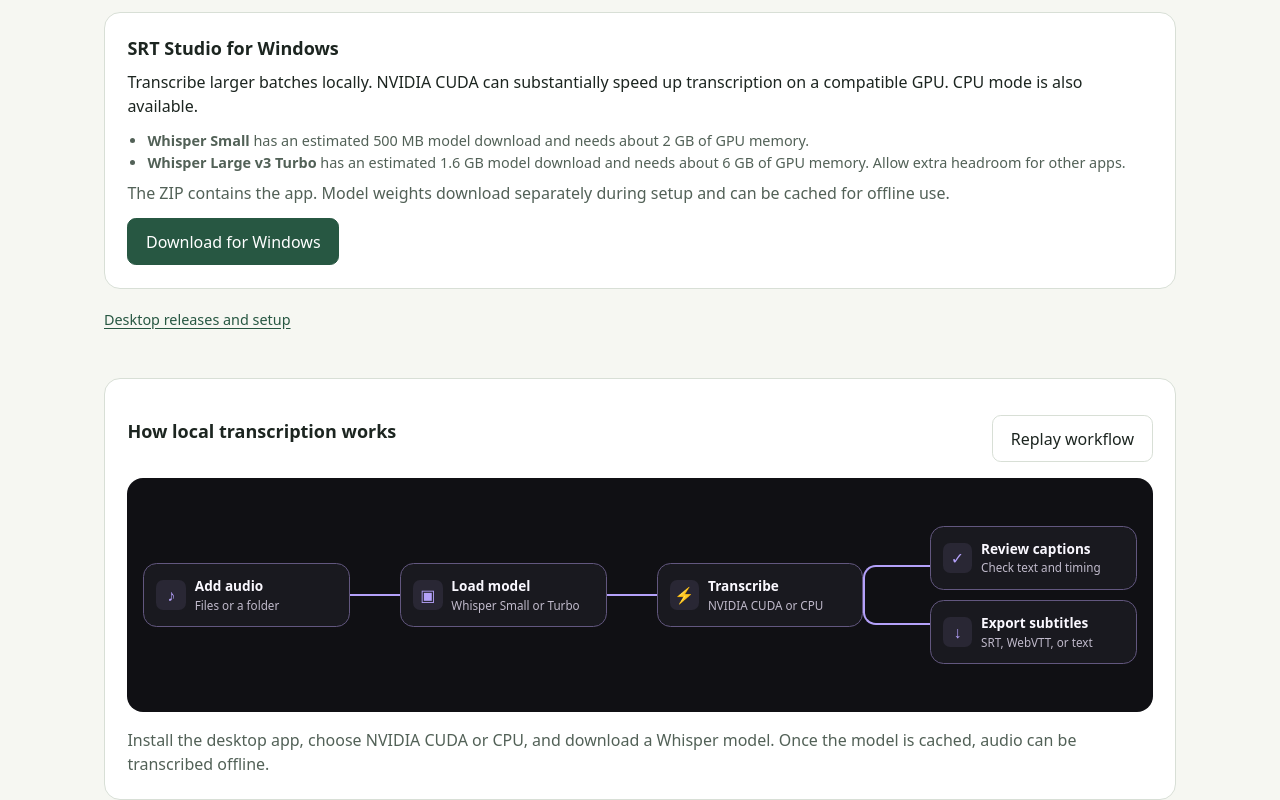
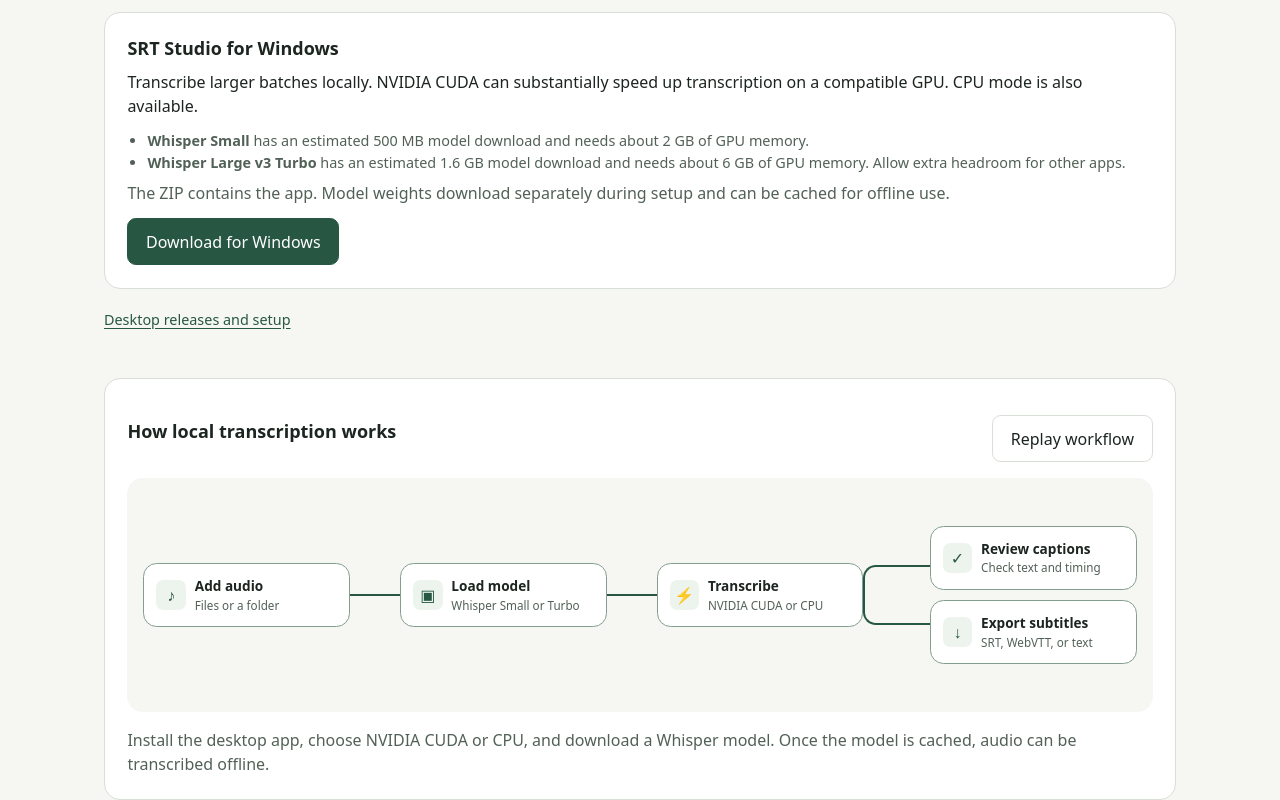
Before and after one commit to clankclankclankclank/SRTstudio, a plain HTML site: page docs/index.html in a window 1280 px wide. Shown: the part 668-1468 px from the top of the page. Drawn offline with Linux system fonts and the light colour scheme.

Commit message:
Match workflow to the Studio theme

```diff
--- a/docs/pipeline.css
+++ b/docs/pipeline.css
@@ -1,27 +1,27 @@
 .pipeline {
-  --wire: #373441;
-  --signal: #b4a1fa;
+  --wire: var(--line);
+  --signal: var(--accent);
   display: grid;
   grid-template-columns: minmax(0,1fr) minmax(14px,.24fr) minmax(0,1fr) minmax(14px,.24fr) minmax(0,1fr) minmax(22px,.32fr) minmax(0,1fr);
   align-items: center;
   padding: 3rem 1rem;
   margin-block: 1rem;
   border-radius: 1rem;
-  background: #101014;
-  color: #faf8ff;
+  background: var(--page);
+  color: var(--ink);
 }
 .pipeline-node {
   display:flex; align-items:center; gap:.55rem; min-width:0; padding:.75rem;
-  background:#19191f; border:1px solid #373441; border-radius:.85rem;
+  background:var(--panel); border:1px solid var(--line); border-radius:.85rem;
   transition:border-color .25s, box-shadow .25s;
   overflow-wrap:anywhere;
 }
-.pipeline-node span { flex:none; display:grid; place-items:center; width:1.85rem; height:1.85rem; border-radius:.45rem; background:#292734; color:var(--signal); }
+.pipeline-node span { flex:none; display:grid; place-items:center; width:1.85rem; height:1.85rem; border-radius:.45rem; background:var(--soft); color:var(--signal); }
 .pipeline-node strong,.pipeline-node small { display:block; }
 .pipeline-node strong { font-size:.85rem; }
-.pipeline-node small { color:#c0bacb; font-size:.73rem; }
-.pipeline-node[data-state="active"] { border-color:var(--signal); box-shadow:0 0 18px #b4a1fa50; }
-.pipeline-node[data-state="done"] { border-color:#62577f; }
+.pipeline-node small { color:var(--muted); font-size:.73rem; }
+.pipeline-node[data-state="active"] { border-color:var(--signal); box-shadow:0 0 18px color-mix(in srgb, var(--accent) 20%, transparent); }
+.pipeline-node[data-state="done"] { border-color:color-mix(in srgb, var(--accent) 48%, var(--line)); }
 .pipeline-outputs { display:grid; gap:.65rem; }
 .pipeline-link { height:2px; background:var(--wire); }
 .pipeline-link::after { content:""; display:block; background:var(--signal); height:100%; transform:scaleX(0); transform-origin:left; transition:transform .4s ease; }
```
